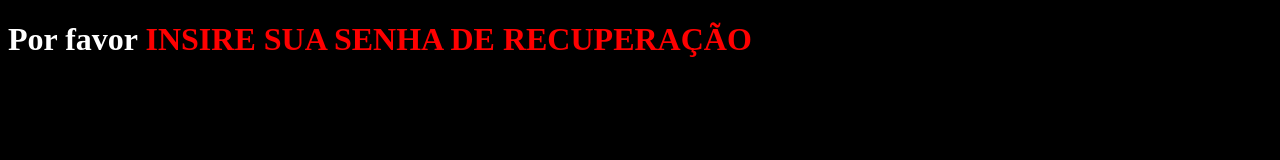
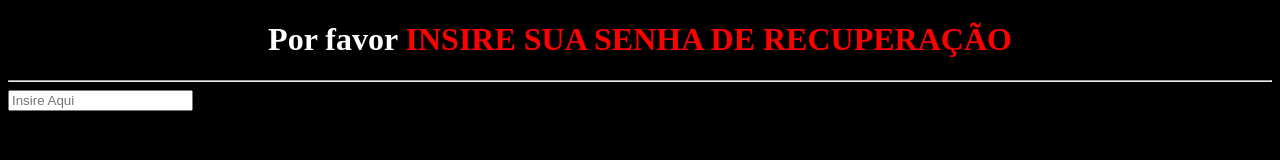
Before and after one commit to d4nkali/UNIESP_Front_End_p1, a plain HTML site: page html/index.html in a window 1280 px wide. Drawn offline with Linux system fonts and the light colour scheme.

Commit message:
Pequenas alterações

```diff
--- a/css/style.css
+++ b/css/style.css
@@ -4,3 +4,10 @@ body {
     color: white;
 
 }
+
+h1 {
+
+    font-family: 'Times New Roman', Times, serif;
+    text-align: center;
+
+}
--- a/html/index.html
+++ b/html/index.html
@@ -14,11 +14,12 @@
 <body>
 
     <h1>Por favor <b style="color: rgb(255, 0, 0);">INSIRE SUA SENHA DE RECUPERAÇÃO</b></h1>
+    <hr>
+
+    <form autocomplete="on" action="" method="get">
 
 
-    <form autocomplete="on">
-
-
+        <input type="text" name="name"/ id="name" placeholder="Insire Aqui">
 
 
     </form>
```
